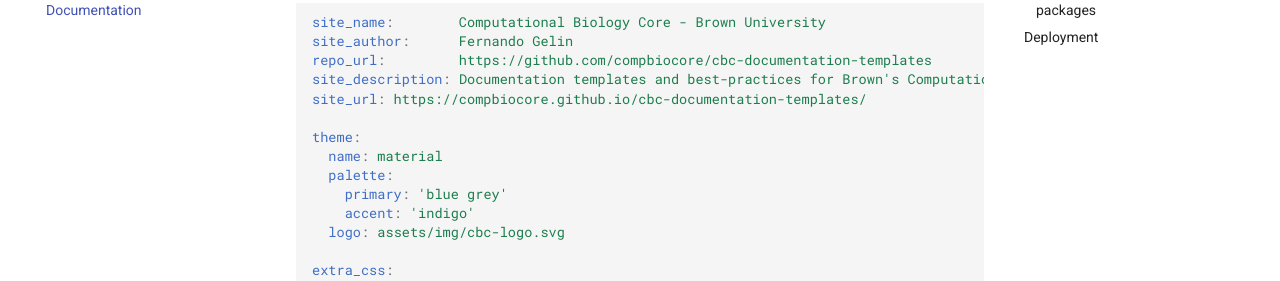
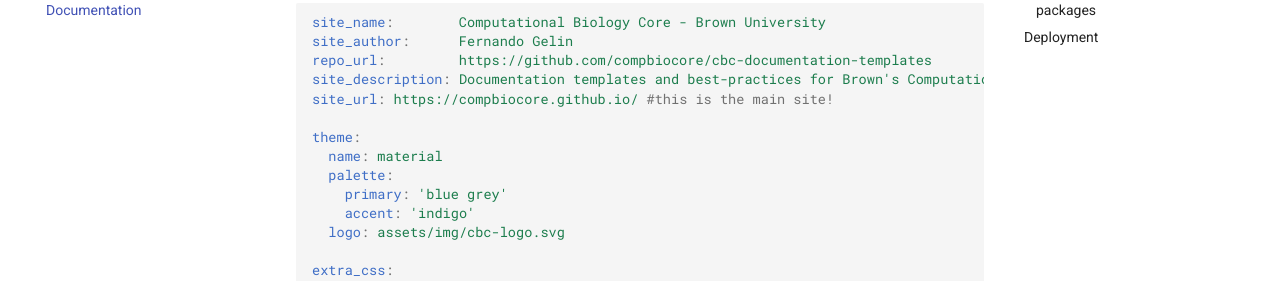
Before and after one commit to compbiocore/cbc-documentation-templates, an MkDocs documentation site: the page built from docs/mkdocs.md, in a window 1280 px wide and 900 px high, scrolled down 814 px. Shown: the part 170-451 px from the top of the window. Built offline with MkDocs 1.6.1 and Material for MkDocs 9.7.7, drawn with Linux system fonts in a browser that asks for light colours; comment, search, counter and statistics services are not loaded.

Commit message:
updates docs

```diff
--- a/docs/mkdocs.md
+++ b/docs/mkdocs.md
@@ -31,7 +31,7 @@
 site_author:      Fernando Gelin
 repo_url:         https://github.com/compbiocore/cbc-documentation-templates
 site_description: Documentation templates and best-practices for Brown's Computational Biology Core.
-site_url: https://compbiocore.github.io/cbc-documentation-templates/
+site_url: https://compbiocore.github.io/ #this is the main site!
 
 theme:
   name: material
```
